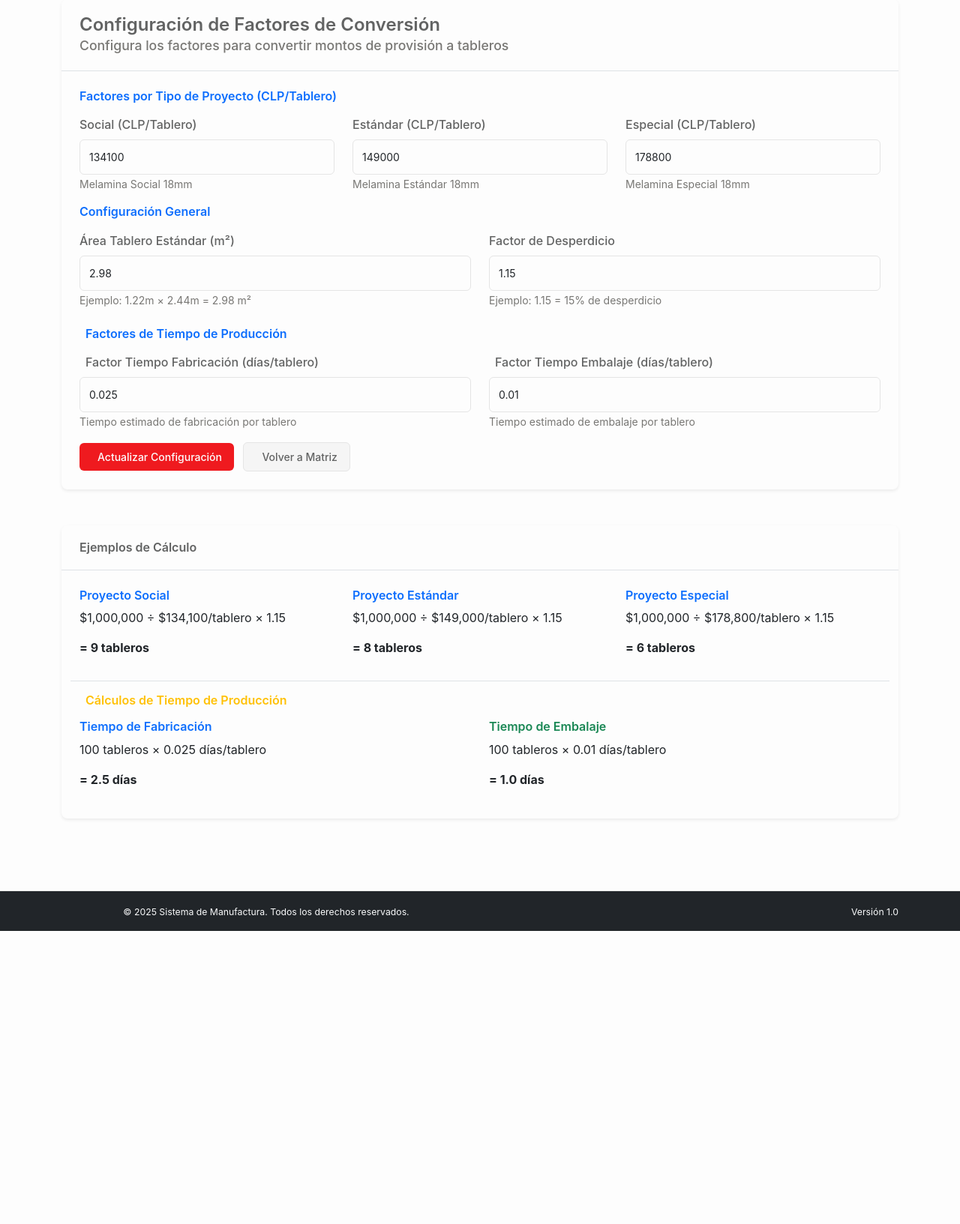
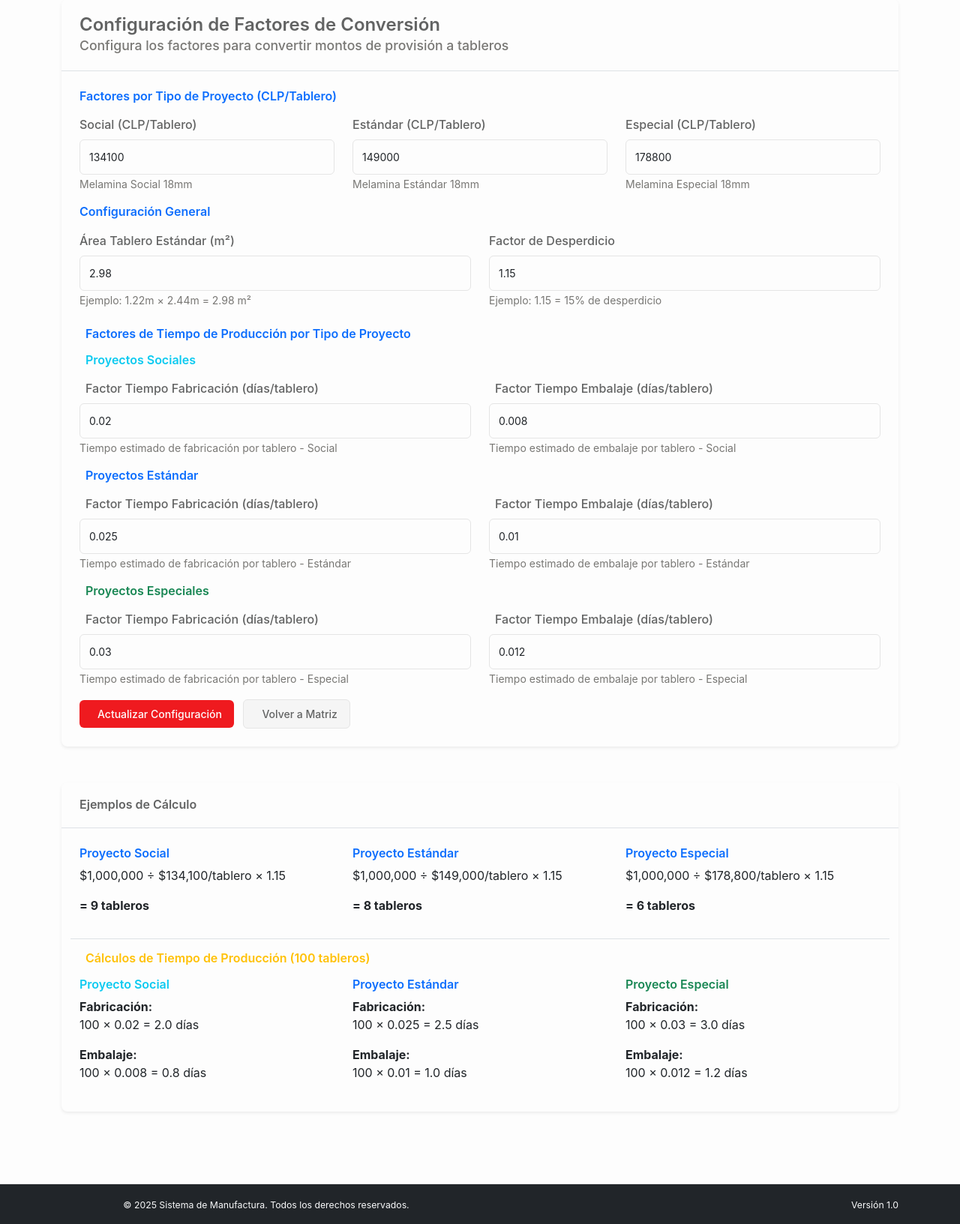
Before and after one commit to mobikitapp/Mobikit-Control-de-Gestion, a Flask app: page /planificacion-operacional/configuracion in a window 1280 px wide; the page is wider, and only the part inside the window is pictured. Shown: the part 105-1738 px from the top of that part at 75% size. Before the commit the page ends 1347 px from the top of that part, so only its background shows below. Run offline with Flask 3, Linux system fonts and the light colour scheme; the visitor is signed in with stand-in values (Sample User, id 1); parts of the project's set-up code (start-up, migrations or seed data) failed here and were passed over; some libraries are stand-ins or nearby versions.

Commit message:
Update production time factors and configuration saving for project types
Modify `actualizar_configuracion` in `planificacion_operacional.py` to accept and process new project-type specific time factors. Update `api_calcular_tableros` to use `tipo_proyecto` and `margen_venta_provision`. Refactor `PlanificacionOperacionalService.actualizar_factores_conversion` to handle project-type based factor updates. Update `replit.md` to reflect dynamic factors and save functionality. Modify `templates/planificacion_operacional/configuracion.html` to include input fields for project-type specific time factors.

Replit-Commit-Author: Agent
Replit-Commit-Session-Id: aec3b012-1b6c-430f-affe-6d2b5f56eeb6
Replit-Commit-Checkpoint-Type: full_checkpoint
Replit-Commit-Screenshot-Url: https://storage.googleapis.com/screenshot-production-us-central1/2d4cdb82-db8b-4fee-8b28-b878f8ad6e7b/aec3b012-1b6c-430f-affe-6d2b5f56eeb6/QqDkd7E

```diff
--- a/blueprints/planificacion_operacional.py
+++ b/blueprints/planificacion_operacional.py
@@ -206,15 +206,24 @@ def actualizar_configuracion():
     try:
         service = PlanificacionOperacionalService()
 
-        # Get form data
+        # Get form data for new project-type based factors
         factores_data = {
-            'factor_melamina_m2': request.form.get('factor_melamina_m2', type=float),
-            'factor_mdf_m2': request.form.get('factor_mdf_m2', type=float),
-            'factor_madera_m2': request.form.get('factor_madera_m2', type=float),
+            # Project type tablero factors
+            'factor_social_tablero': request.form.get('factor_social_tablero', type=float),
+            'factor_estandar_tablero': request.form.get('factor_estandar_tablero', type=float),
+            'factor_especial_tablero': request.form.get('factor_especial_tablero', type=float),
+
+            # General configuration
             'area_tablero_estandar': request.form.get('area_tablero_estandar', type=float),
             'factor_desperdicio': request.form.get('factor_desperdicio', type=float),
-            'factor_tiempo_fabrica': request.form.get('factor_tiempo_fabrica', type=float),
-            'factor_tiempo_embalaje': request.form.get('factor_tiempo_embalaje', type=float),
+
+            # Time factors by project type
+            'factor_tiempo_fabrica_social': request.form.get('factor_tiempo_fabrica_social', type=float),
+            'factor_tiempo_embalaje_social': request.form.get('factor_tiempo_embalaje_social', type=float),
+            'factor_tiempo_fabrica_estandar': request.form.get('factor_tiempo_fabrica_estandar', type=float),
+            'factor_tiempo_embalaje_estandar': request.form.get('factor_tiempo_embalaje_estandar', type=float),
+            'factor_tiempo_fabrica_especial': request.form.get('factor_tiempo_fabrica_especial', type=float),
+            'factor_tiempo_embalaje_especial': request.form.get('factor_tiempo_embalaje_especial', type=float),
         }
 
         success = service.actualizar_factores_conversion(factores_data, current_user.id)
@@ -299,12 +308,14 @@ def api_calcular_tableros():
 
         data = request.get_json()
         monto_provision = data.get('monto_provision', 0)
-        tipo_material = data.get('tipo_material', 'melamina')
+        tipo_proyecto = data.get('tipo_proyecto', 'ESTANDAR')
+        margen_venta_provision = data.get('margen_venta_provision')
 
         # Calculate boards
         resultado = service.calcular_tableros_aproximados(
             monto_provision=monto_provision,
-            tipo_material=tipo_material
+            tipo_proyecto=tipo_proyecto,
+            margen_venta_provision=margen_venta_provision
         )
 
         return jsonify({
--- a/templates/planificacion_operacional/configuracion.html
+++ b/templates/planificacion_operacional/configuracion.html
@@ -57,27 +57,81 @@
 
                         <h6 class="text-primary mb-3 mt-4">
                             <i class="fas fa-clock text-warning me-2"></i>
-                            Factores de Tiempo de Producción
+                            Factores de Tiempo de Producción por Tipo de Proyecto
                         </h6>
 
+                        <!-- Social Project Time Factors -->
                         <div class="row mb-3">
+                            <div class="col-12 mb-2">
+                                <h6 class="text-info"><i class="fas fa-home me-2"></i>Proyectos Sociales</h6>
+                            </div>
                             <div class="col-md-6">
                                 <label class="form-label">
                                     <i class="fas fa-industry text-primary me-2"></i>
                                     Factor Tiempo Fabricación (días/tablero)
                                 </label>
-                                <input type="number" class="form-control" name="factor_tiempo_fabrica"
-                                       value="{{ factores.configuracion.factor_tiempo_fabrica }}" step="0.001" min="0" max="1" required>
-                                <small class="text-muted">Tiempo estimado de fabricación por tablero</small>
+                                <input type="number" class="form-control" name="factor_tiempo_fabrica_social"
+                                       value="{{ factores.SOCIAL.factor_tiempo_fabrica }}" step="0.001" min="0" max="1" required>
+                                <small class="text-muted">Tiempo estimado de fabricación por tablero - Social</small>
                             </div>
                             <div class="col-md-6">
                                 <label class="form-label">
                                     <i class="fas fa-box text-success me-2"></i>
                                     Factor Tiempo Embalaje (días/tablero)
                                 </label>
-                                <input type="number" class="form-control" name="factor_tiempo_embalaje"
-                                       value="{{ factores.configuracion.factor_tiempo_embalaje }}" step="0.001" min="0" max="1" required>
-                                <small class="text-muted">Tiempo estimado de embalaje por tablero</small>
+                                <input type="number" class="form-control" name="factor_tiempo_embalaje_social"
+                                       value="{{ factores.SOCIAL.factor_tiempo_embalaje }}" step="0.001" min="0" max="1" required>
+                                <small class="text-muted">Tiempo estimado de embalaje por tablero - Social</small>
+                            </div>
+                        </div>
+
+                        <!-- Estandar Project Time Factors -->
+                        <div class="row mb-3">
+                            <div class="col-12 mb-2">
+                                <h6 class="text-primary"><i class="fas fa-building me-2"></i>Proyectos Estándar</h6>
+                            </div>
+                            <div class="col-md-6">
+                                <label class="form-label">
+                                    <i class="fas fa-industry text-primary me-2"></i>
+                                    Factor Tiempo Fabricación (días/tablero)
+                                </label>
+                                <input type="number" class="form-control" name="factor_tiempo_fabrica_estandar"
+                                       value="{{ factores.ESTANDAR.factor_tiempo_fabrica }}" step="0.001" min="0" max="1" required>
+                                <small class="text-muted">Tiempo estimado de fabricación por tablero - Estándar</small>
+                            </div>
+                            <div class="col-md-6">
+                                <label class="form-label">
+                                    <i class="fas fa-box text-success me-2"></i>
+                                    Factor Tiempo Embalaje (días/tablero)
+                                </label>
+                                <input type="number" class="form-control" name="factor_tiempo_embalaje_estandar"
+                                       value="{{ factores.ESTANDAR.factor_tiempo_embalaje }}" step="0.001" min="0" max="1" required>
+                                <small class="text-muted">Tiempo estimado de embalaje por tablero - Estándar</small>
+                            </div>
+                        </div>
+
+                        <!-- Especial Project Time Factors -->
+                        <div class="row mb-3">
+                            <div class="col-12 mb-2">
+                                <h6 class="text-success"><i class="fas fa-star me-2"></i>Proyectos Especiales</h6>
+                            </div>
+                            <div class="col-md-6">
+                                <label class="form-label">
+                                    <i class="fas fa-industry text-primary me-2"></i>
+                                    Factor Tiempo Fabricación (días/tablero)
+                                </label>
+                                <input type="number" class="form-control" name="factor_tiempo_fabrica_especial"
+                                       value="{{ factores.ESPECIAL.factor_tiempo_fabrica }}" step="0.001" min="0" max="1" required>
+                                <small class="text-muted">Tiempo estimado de fabricación por tablero - Especial</small>
+                            </div>
+                            <div class="col-md-6">
+                                <label class="form-label">
+                                    <i class="fas fa-box text-success me-2"></i>
+                                    Factor Tiempo Embalaje (días/tablero)
+                                </label>
+                                <input type="number" class="form-control" name="factor_tiempo_embalaje_especial"
+                                       value="{{ factores.ESPECIAL.factor_tiempo_embalaje }}" step="0.001" min="0" max="1" required>
+                                <small class="text-muted">Tiempo estimado de embalaje por tablero - Especial</small>
                             </div>
                         </div>
 
@@ -128,18 +182,23 @@
                         <div class="col-12">
                             <h6 class="text-warning mb-3">
                                 <i class="fas fa-clock me-2"></i>
-                                Cálculos de Tiempo de Producción
+                                Cálculos de Tiempo de Producción (100 tableros)
                             </h6>
                         </div>
-                        <div class="col-md-6">
-                            <h6 class="text-primary">Tiempo de Fabricación</h6>
-                            <p>100 tableros × {{ factores.configuracion.factor_tiempo_fabrica }} días/tablero</p>
-                            <p><strong>= {{ "{:.1f}".format(100 * factores.configuracion.factor_tiempo_fabrica) }} días</strong></p>
+                        <div class="col-md-4">
+                            <h6 class="text-info">Proyecto Social</h6>
+                            <p><strong>Fabricación:</strong><br>100 × {{ factores.SOCIAL.factor_tiempo_fabrica }} = {{ "{:.1f}".format(100 * factores.SOCIAL.factor_tiempo_fabrica) }} días</p>
+                            <p><strong>Embalaje:</strong><br>100 × {{ factores.SOCIAL.factor_tiempo_embalaje }} = {{ "{:.1f}".format(100 * factores.SOCIAL.factor_tiempo_embalaje) }} días</p>
                         </div>
-                        <div class="col-md-6">
-                            <h6 class="text-success">Tiempo de Embalaje</h6>
-                            <p>100 tableros × {{ factores.configuracion.factor_tiempo_embalaje }} días/tablero</p>
-                            <p><strong>= {{ "{:.1f}".format(100 * factores.configuracion.factor_tiempo_embalaje) }} días</strong></p>
+                        <div class="col-md-4">
+                            <h6 class="text-primary">Proyecto Estándar</h6>
+                            <p><strong>Fabricación:</strong><br>100 × {{ factores.ESTANDAR.factor_tiempo_fabrica }} = {{ "{:.1f}".format(100 * factores.ESTANDAR.factor_tiempo_fabrica) }} días</p>
+                            <p><strong>Embalaje:</strong><br>100 × {{ factores.ESTANDAR.factor_tiempo_embalaje }} = {{ "{:.1f}".format(100 * factores.ESTANDAR.factor_tiempo_embalaje) }} días</p>
+                        </div>
+                        <div class="col-md-4">
+                            <h6 class="text-success">Proyecto Especial</h6>
+                            <p><strong>Fabricación:</strong><br>100 × {{ factores.ESPECIAL.factor_tiempo_fabrica }} = {{ "{:.1f}".format(100 * factores.ESPECIAL.factor_tiempo_fabrica) }} días</p>
+                            <p><strong>Embalaje:</strong><br>100 × {{ factores.ESPECIAL.factor_tiempo_embalaje }} = {{ "{:.1f}".format(100 * factores.ESPECIAL.factor_tiempo_embalaje) }} días</p>
                         </div>
                     </div>
                 </div>
```
Also changed, not shown: replit.md (+3 -1 lines), services/planificacion_operacional_service.py (+55 -17 lines).
